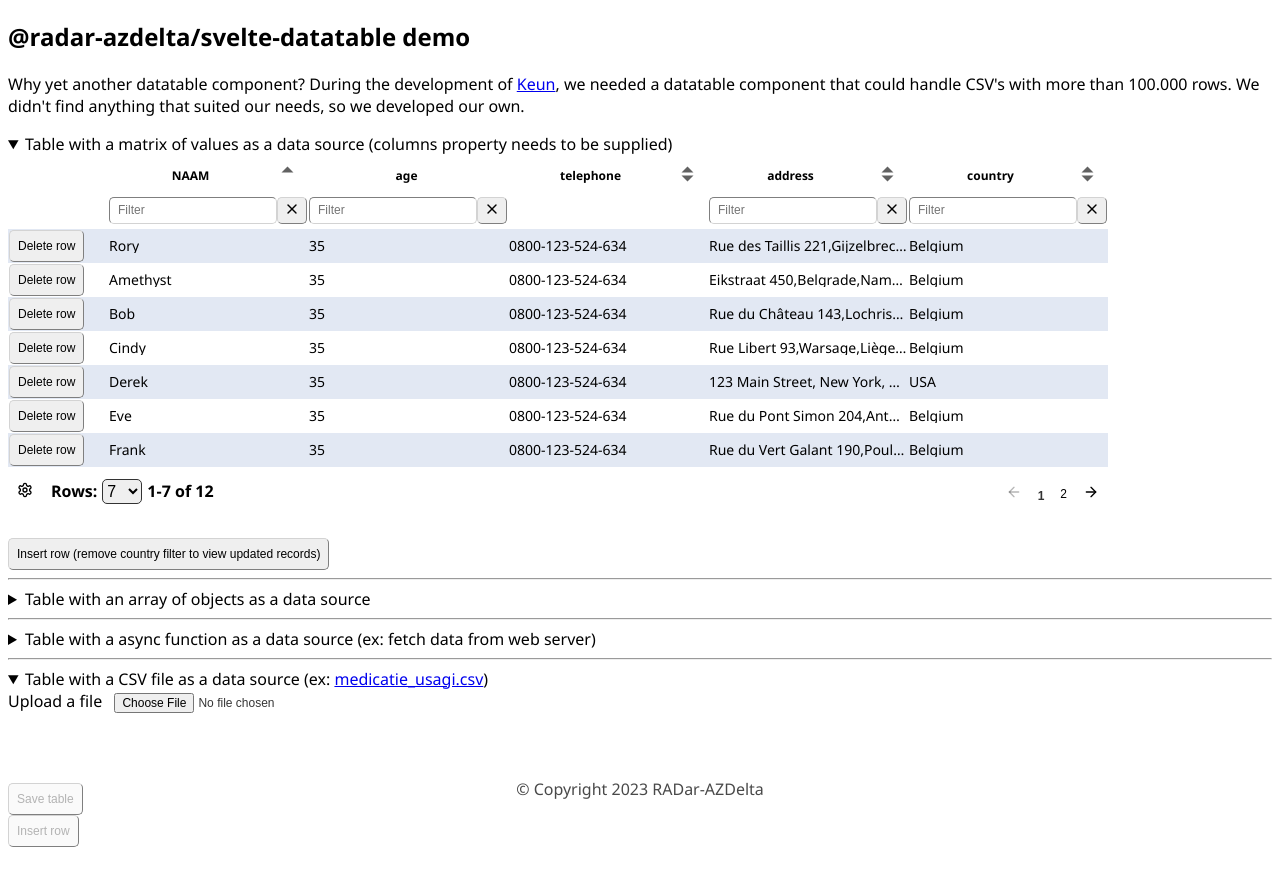
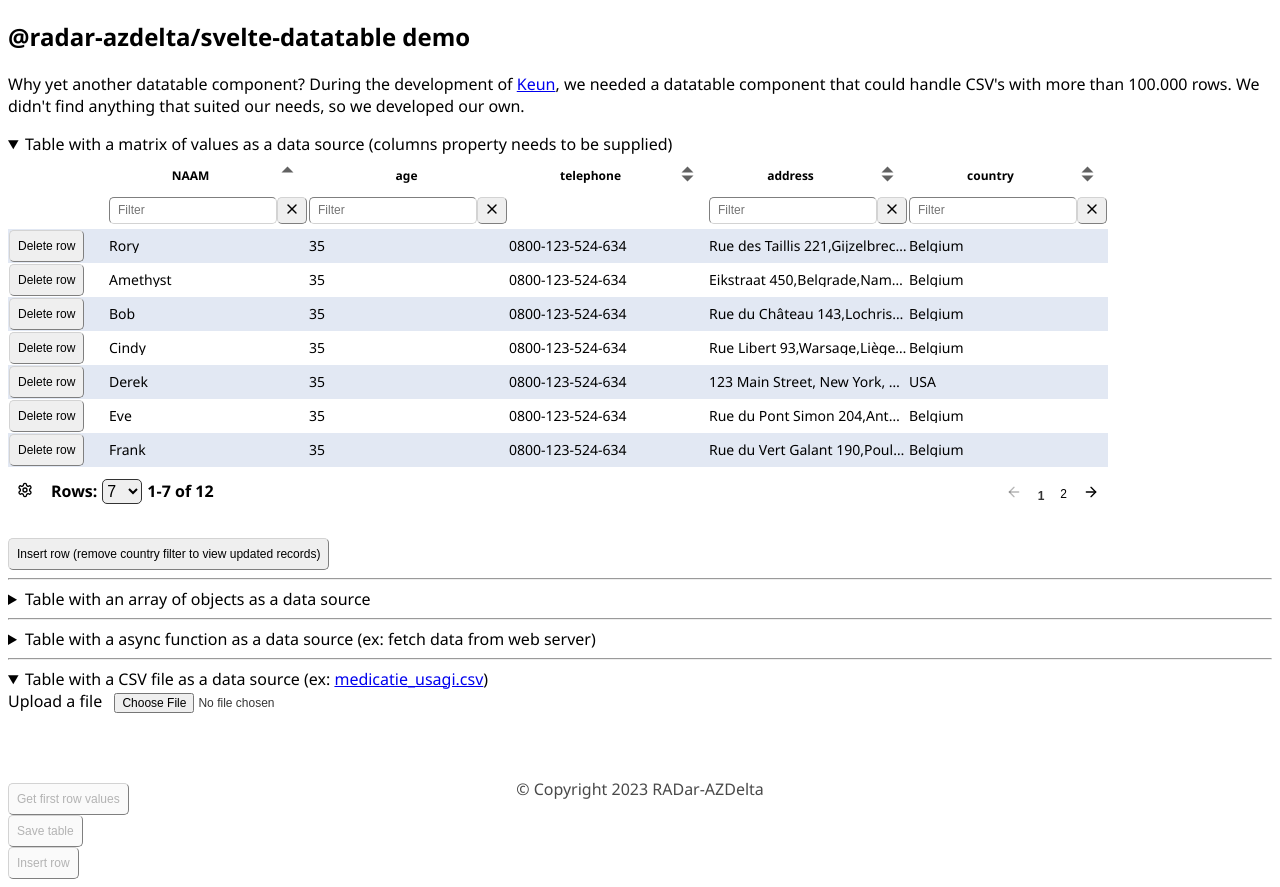
Before and after one commit to RADar-AZDelta/azd-radar-data-datatable, a SvelteKit app: page / in a window 1280 px wide. Before the commit the page ends 855 px from the top, so only its background shows below. Built offline with nearby package versions, Linux system fonts and the light colour scheme.

Commit message:
fix bug for getting a full row & bump to 0.0.52

```diff
--- a/package.json
+++ b/package.json
@@ -1,6 +1,6 @@
 {
   "name": "@radar-azdelta/svelte-datatable",
-  "version": "0.0.51",
+  "version": "0.0.52",
   "license": "GPL-3.0",
   "repository": {
     "type": "git",
--- a/src/lib/components/datatable/data/DataTypeFile.ts
+++ b/src/lib/components/datatable/data/DataTypeFile.ts
@@ -162,7 +162,8 @@ export class DataTypeFile extends DataTypeCommonBase implements IDataTypeFunctio
   }
 
   async getFullRow(originalIndex: number): Promise<Record<string, any>> {
-    const row = await this.exposed.getRow({ index: originalIndex }).row
+    const fullRow = await this.exposed.getRow({ index: originalIndex })
+    const row = fullRow.row
     return this.internalColumns!.reduce((acc, column, idx) => {
       acc[column.id!] = row[idx]
       return acc
--- a/src/lib/workers/DataTable.worker.ts
+++ b/src/lib/workers/DataTable.worker.ts
@@ -221,9 +221,8 @@ async function deleteRows({ indices }: MessageRequestDeleteRows) {
   }
 }
 
-async function getRow({ index }: MessageRequestGetRow) {
-  const row = Object.values(dt.object(index))
-  return { row }
+function getRow({ index }: MessageRequestGetRow) {
+  return { row: dt.object(index) }
 }
 
 async function insertColumns({ columns }: MessageRequestInsertColumns) {
--- a/src/routes/+page.svelte
+++ b/src/routes/+page.svelte
@@ -218,6 +218,11 @@
 
     await dataTable.insertRows([dummyRow!])
   }
+
+  async function getRow() {
+    const row = await dataTableFile.getFullRow(1)
+    console.log(row)
+  }
 </script>
 
 <svelte:head>
@@ -357,6 +362,8 @@
     </DataTable>
 
     <br />
+    <button disabled={!file} on:click={() => getRow()}>Get first row values</button>
+    <br />
     <button disabled={!file} on:click={() => onClickSaveButton(dataTableFile)}>Save table</button>
     <br />
     <button disabled={!file} on:click={() => onClickInsertRowsCSV(dataTableFile)}>Insert row</button>
```
